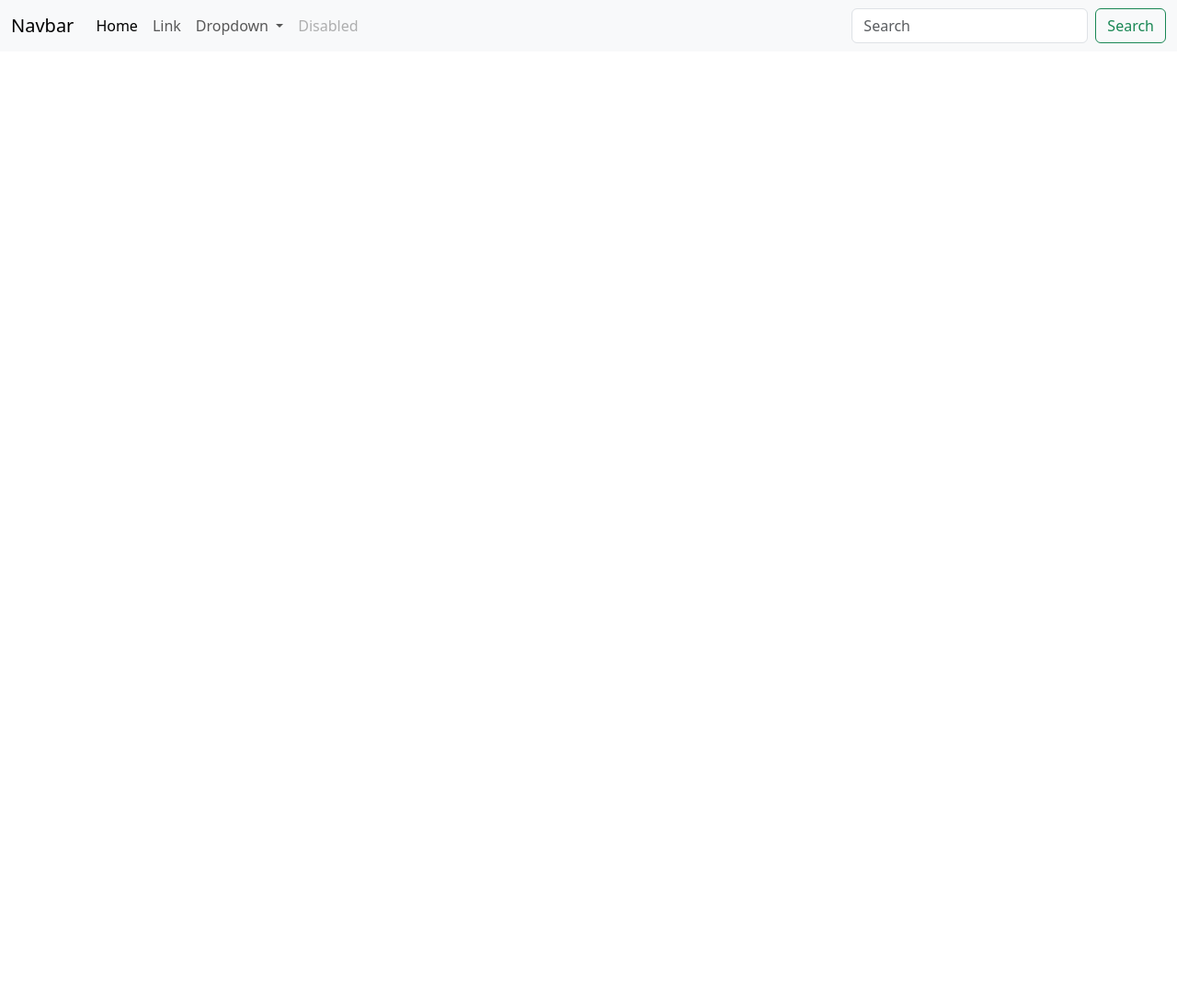
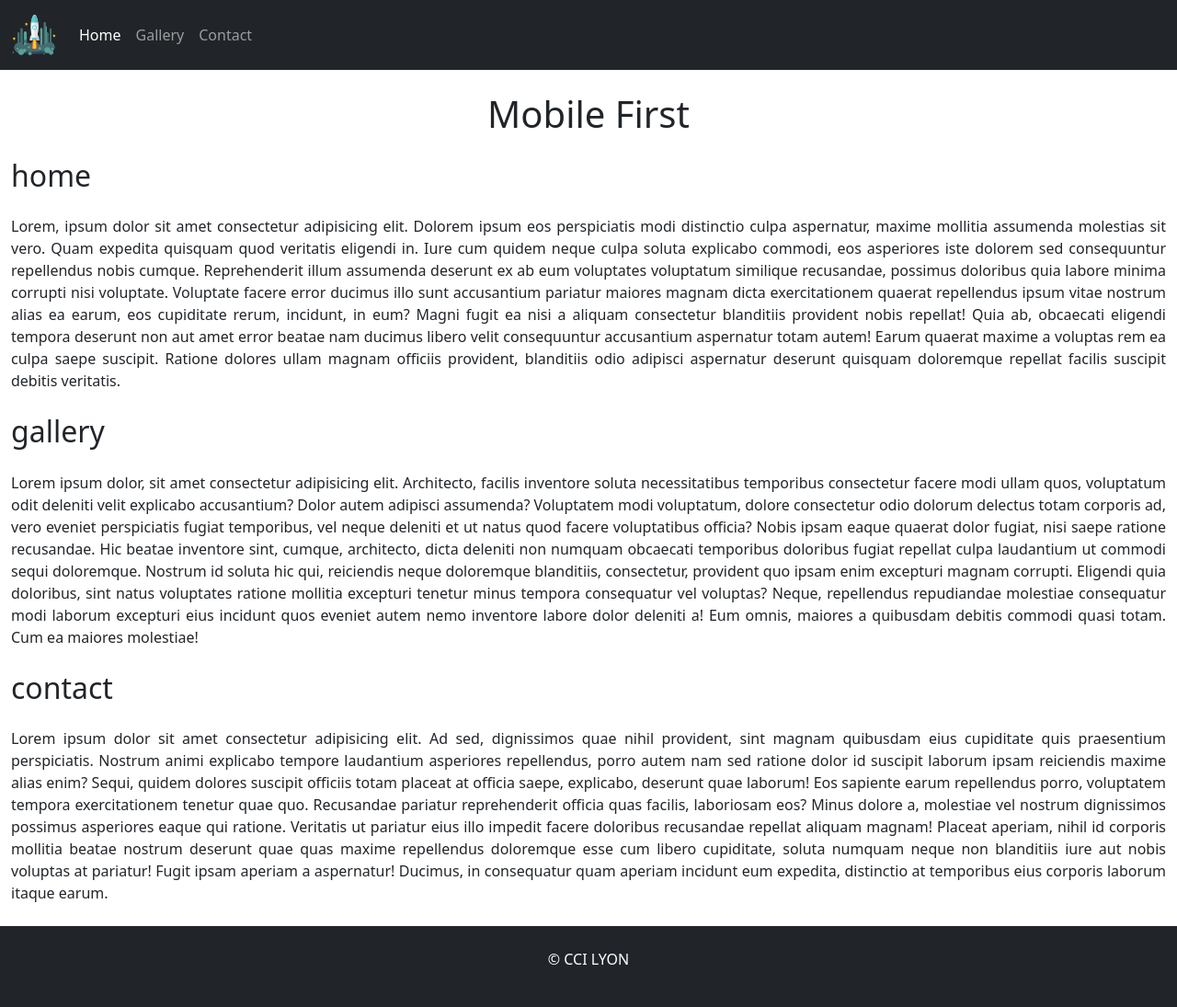
Before and after one commit to fatah0003/MobileFirst, a plain HTML site: page index.html in a window 1280 px wide. Shown: the whole page at 92% size. Before the commit the page ends 800 px from the top, so only its background shows below. Drawn offline with nearby package versions, Linux system fonts and the light colour scheme.

Commit message:
Finished structural part of the site

```diff
--- a/index.html
+++ b/index.html
@@ -5,46 +5,81 @@
     <meta name="viewport" content="width=device-width, initial-scale=1.0">
     <title>Document</title>
     <link href="https://cdn.jsdelivr.net/npm/bootstrap@5.3.2/dist/css/bootstrap.min.css" rel="stylesheet"  crossorigin="anonymous">
+    <style>
+        p{
+            text-align: justify;
+        }
+        #logo{
+            width: 50px;
+        }
+    </style>
   </head>
 </head>
 <body>
-    <nav class="navbar navbar-expand-lg bg-body-tertiary">
+    <header>
+        <!-- START NAVBAR -->
+
+        <nav class="navbar navbar-expand-lg bg-dark" data-bs-theme="dark">
             <div class="container-fluid">
-          <a class="navbar-brand" href="#">Navbar</a>
+              <a class="navbar-brand" href="#">
+                <img id="logo" src="assets/img/3285300_launch_rocket_space_spacecraft_spaceship_icon.svg" alt="">
+
+
+              </a>
               <button class="navbar-toggler" type="button" data-bs-toggle="collapse" data-bs-target="#navbarSupportedContent" aria-controls="navbarSupportedContent" aria-expanded="false" aria-label="Toggle navigation">
                 <span class="navbar-toggler-icon"></span>
               </button>
               <div class="collapse navbar-collapse" id="navbarSupportedContent">
                 <ul class="navbar-nav me-auto mb-2 mb-lg-0">
                   <li class="nav-item">
-                <a class="nav-link active" aria-current="page" href="#">Home</a>
+                    <a class="nav-link active" aria-current="page" href="#home">Home</a>
                   </li>
                   <li class="nav-item">
-                <a class="nav-link" href="#">Link</a>
+                    <a class="nav-link" href="#gallery">Gallery</a>
                   </li>
-              <li class="nav-item dropdown">
-                <a class="nav-link dropdown-toggle" href="#" role="button" data-bs-toggle="dropdown" aria-expanded="false">
-                  Dropdown
-                </a>
-                <ul class="dropdown-menu">
-                  <li><a class="dropdown-item" href="#">Action</a></li>
-                  <li><a class="dropdown-item" href="#">Another action</a></li>
-                  <li><hr class="dropdown-divider"></li>
-                  <li><a class="dropdown-item" href="#">Something else here</a></li>
-                </ul>
                 </li>
                 <li class="nav-item">
-                <a class="nav-link disabled" aria-disabled="true">Disabled</a>
-              </li>
+                  <a class="nav-link" href="#contact">Contact</a>
+
+
                 </ul>
-            <form class="d-flex" role="search">
-              <input class="form-control me-2" type="search" placeholder="Search" aria-label="Search">
-              <button class="btn btn-outline-success" type="submit">Search</button>
-            </form>
+
               </div>
             </div>
           </nav>
+          <!-- END NAVBAR -->
+          <h1 class="text-center mt-4 mb-4">Mobile First</h1>
+        </header>
+        <!-- START MAIN -->
+        <main class="container-fluid">
+            <!-- SECTION HOME -->
+            <section class="mt-4 mb-4" id="home">
+                <h2 class="mb-4">home</h2>
+                <p>Lorem, ipsum dolor sit amet consectetur adipisicing elit. Dolorem ipsum eos perspiciatis modi distinctio culpa aspernatur, maxime mollitia assumenda molestias sit vero. Quam expedita quisquam quod veritatis eligendi in. Iure cum quidem neque culpa soluta explicabo commodi, eos asperiores iste dolorem sed consequuntur repellendus nobis cumque. Reprehenderit illum assumenda deserunt ex ab eum voluptates voluptatum similique recusandae, possimus doloribus quia labore minima corrupti nisi voluptate. Voluptate facere error ducimus illo sunt accusantium pariatur maiores magnam dicta exercitationem quaerat repellendus ipsum vitae nostrum alias ea earum, eos cupiditate rerum, incidunt, in eum? Magni fugit ea nisi a aliquam consectetur blanditiis provident nobis repellat! Quia ab, obcaecati eligendi tempora deserunt non aut amet error beatae nam ducimus libero velit consequuntur accusantium aspernatur totam autem! Earum quaerat maxime a voluptas rem ea culpa saepe suscipit. Ratione dolores ullam magnam officiis provident, blanditiis odio adipisci aspernatur deserunt quisquam doloremque repellat facilis suscipit debitis veritatis.</p>
+
+            </section>
+            <!-- SECTION HOME -->
+            <section class="mt-4 mb-4" id="gallery">
+                <h2 class="mb-4">gallery</h2>
+                <p>Lorem ipsum dolor, sit amet consectetur adipisicing elit. Architecto, facilis inventore soluta necessitatibus temporibus consectetur facere modi ullam quos, voluptatum odit deleniti velit explicabo accusantium? Dolor autem adipisci assumenda? Voluptatem modi voluptatum, dolore consectetur odio dolorum delectus totam corporis ad, vero eveniet perspiciatis fugiat temporibus, vel neque deleniti et ut natus quod facere voluptatibus officia? Nobis ipsam eaque quaerat dolor fugiat, nisi saepe ratione recusandae. Hic beatae inventore sint, cumque, architecto, dicta deleniti non numquam obcaecati temporibus doloribus fugiat repellat culpa laudantium ut commodi sequi doloremque. Nostrum id soluta hic qui, reiciendis neque doloremque blanditiis, consectetur, provident quo ipsam enim excepturi magnam corrupti. Eligendi quia doloribus, sint natus voluptates ratione mollitia excepturi tenetur minus tempora consequatur vel voluptas? Neque, repellendus repudiandae molestiae consequatur modi laborum excepturi eius incidunt quos eveniet autem nemo inventore labore dolor deleniti a! Eum omnis, maiores a quibusdam debitis commodi quasi totam. Cum ea maiores molestiae!</p>
+
+            </section>
+            <section class="mt-4 mb-4" id="contact">
+                <h2 class="mb-4">contact</h2>
+                <p>Lorem ipsum dolor sit amet consectetur adipisicing elit. Ad sed, dignissimos quae nihil provident, sint magnam quibusdam eius cupiditate quis praesentium perspiciatis. Nostrum animi explicabo tempore laudantium asperiores repellendus, porro autem nam sed ratione dolor id suscipit laborum ipsam reiciendis maxime alias enim? Sequi, quidem dolores suscipit officiis totam placeat at officia saepe, explicabo, deserunt quae laborum! Eos sapiente earum repellendus porro, voluptatem tempora exercitationem tenetur quae quo. Recusandae pariatur reprehenderit officia quas facilis, laboriosam eos? Minus dolore a, molestiae vel nostrum dignissimos possimus asperiores eaque qui ratione. Veritatis ut pariatur eius illo impedit facere doloribus recusandae repellat aliquam magnam! Placeat aperiam, nihil id corporis mollitia beatae nostrum deserunt quae quas maxime repellendus doloremque esse cum libero cupiditate, soluta numquam neque non blanditiis iure aut nobis voluptas at pariatur! Fugit ipsam aperiam a aspernatur! Ducimus, in consequatur quam aperiam incidunt eum expedita, distinctio at temporibus eius corporis laborum itaque earum.</p>
+            </section>
+        </main>
+        <!-- END MAIN -->
+        <!-- START FOOTER -->
+        <footer class="mt-4 p-4 bg-dark text-white" >
+            <p class="text-center"> &copy; CCI LYON</p>
+        </footer>
+        <!-- END FOOTER -->
+
         <script src="https://cdn.jsdelivr.net/npm/bootstrap@5.3.2/dist/js/bootstrap.bundle.min.js"  crossorigin="anonymous"></script>
+
       </body>
+
+
 </body>
 </html>
```
Also changed, not shown: assets/img/3285300_launch_rocket_space_spacecraft_spaceship_icon.svg (added). Lines whose indentation alone changed are shown as unchanged.
